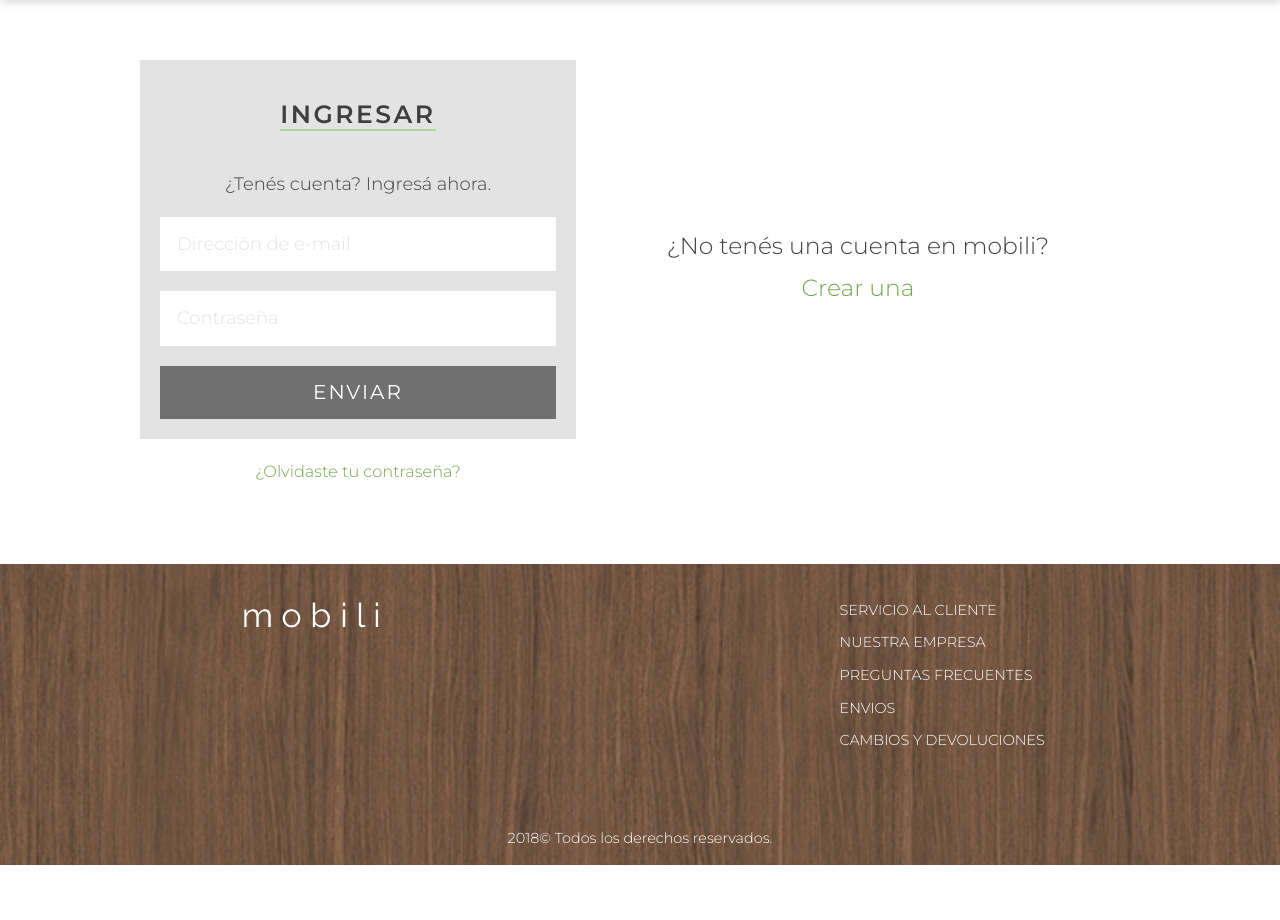
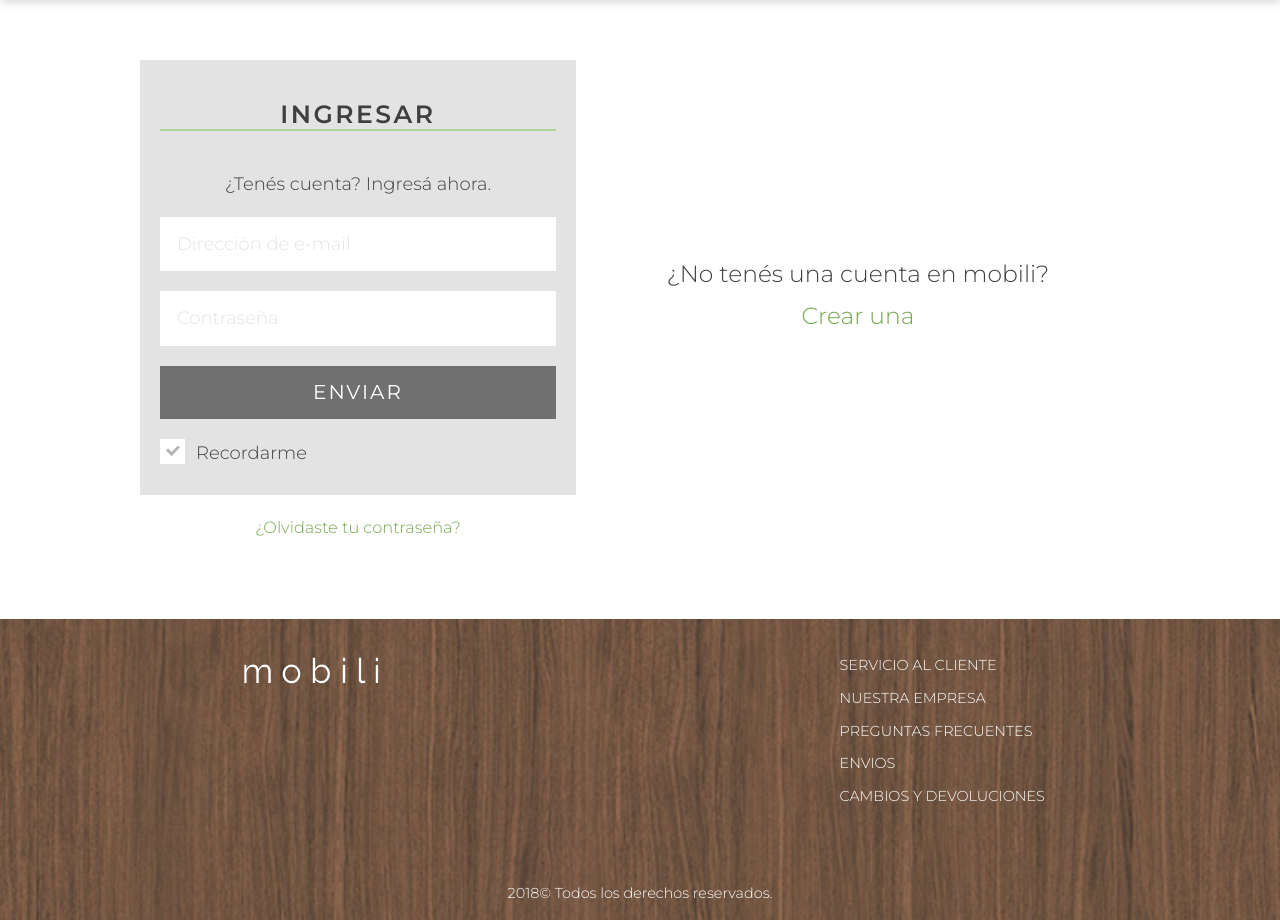
Before and after one commit to nattsdaff/mobili, a PHP site: page /login.html in a window 1280 px wide. Shown: the part 103-1023 px from the top of the page. Before the commit the page ends 968 px from the top, so only its background shows below. Run offline with PHP 8.4, Linux system fonts and the light colour scheme; some libraries are stand-ins or nearby versions.

Commit message:
Agrego checkbox al login

```diff
--- a/Staging/css/styles.css
+++ b/Staging/css/styles.css
@@ -158,6 +158,9 @@ form {
       color: #fff; }
       form .formBtn.verde:hover {
         background: #73A84D; }
+
+input[type=checkbox] {
+  visibility: hidden; }
 
 /* LAYOUT */
 footer {
@@ -607,6 +610,37 @@ footer {
       color: #73A84D; }
       .login .container a:hover {
         color: #413F3D; }
+    .login .container-checkbox {
+      width: 25px;
+      margin: 20px 0;
+      position: relative; }
+      .login .container-checkbox label {
+        cursor: pointer;
+        position: absolute;
+        width: 25px;
+        height: 25px;
+        top: 0;
+        left: 0;
+        background: #fff; }
+        .login .container-checkbox label:after {
+          opacity: 0.5;
+          content: '';
+          position: absolute;
+          width: 9px;
+          height: 5px;
+          background: transparent;
+          top: 6px;
+          left: 7px;
+          border: 3px solid #707070;
+          border-top: none;
+          border-right: none;
+          -webkit-transform: rotate(-45deg);
+          -ms-transform: rotate(-45deg);
+          transform: rotate(-45deg); }
+        .login .container-checkbox label:hover::after {
+          opacity: 1; }
+        .login .container-checkbox label p {
+          margin: 0 2em; }
     .login .container-form {
       padding: 2rem;
       background: #E3E3E3; }
--- a/Staging/login.html
+++ b/Staging/login.html
@@ -68,15 +68,23 @@
     <section class="login">
       <div class="container">
         <div class="container-form">
-          <h2 class="alt-title">Ingresar</h2>
-          <p class="login-info">¿Tenés cuenta? Ingresá ahora.</p>
           <form action="#" method="post">
+            <h2 class="alt-title">Ingresar</h2>
+            <p class="login-info">¿Tenés cuenta? Ingresá ahora.</p>
             <input type="text" name="email" value="" placeholder="Dirección de e-mail" required class="formField">
             <input type="text" name="password" value="" placeholder="Contraseña" required class="formField">
             <input type="submit" value="Enviar" class="formBtn gris">
+
+            <div class="container-checkbox">
+              <input type="checkbox" name="recordar" value="true" id="checkbox" class="formCheckbox">
+              <label for="checkbox"><p>Recordarme</p></label>
+            </div>
+
           </form>
         </div>
-        <div class="container-forgot"><p><a href="#">¿Olvidaste tu contraseña?</a></p></div>
+        <div class="container-forgot">
+          <p><a href="#">¿Olvidaste tu contraseña?</a></p>
+        </div>
       </div>
       <div class="container aside">
         <p>¿No tenés una cuenta en mobili?</p><p><a href="register.html">Crear una</a></p><br><br>
--- a/Staging/scss/components/_forms.scss
+++ b/Staging/scss/components/_forms.scss
@@ -45,3 +45,6 @@ form {
         }
     }
 }
+input[type=checkbox] {
+    visibility: hidden;
+}
```
Also changed, not shown: Staging/scss/pages/_login.scss (+34 -0 lines), Staging/scss/pages/_home.scss (line endings or trailing spaces).
